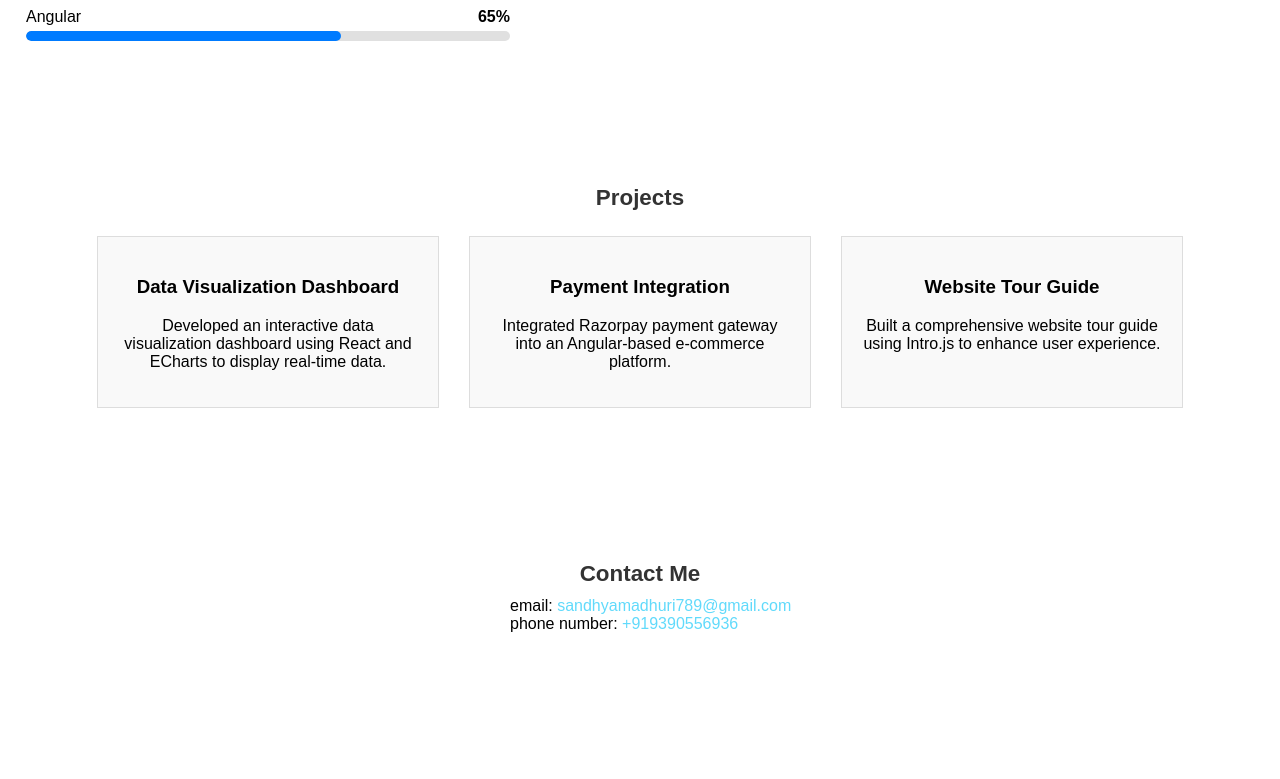
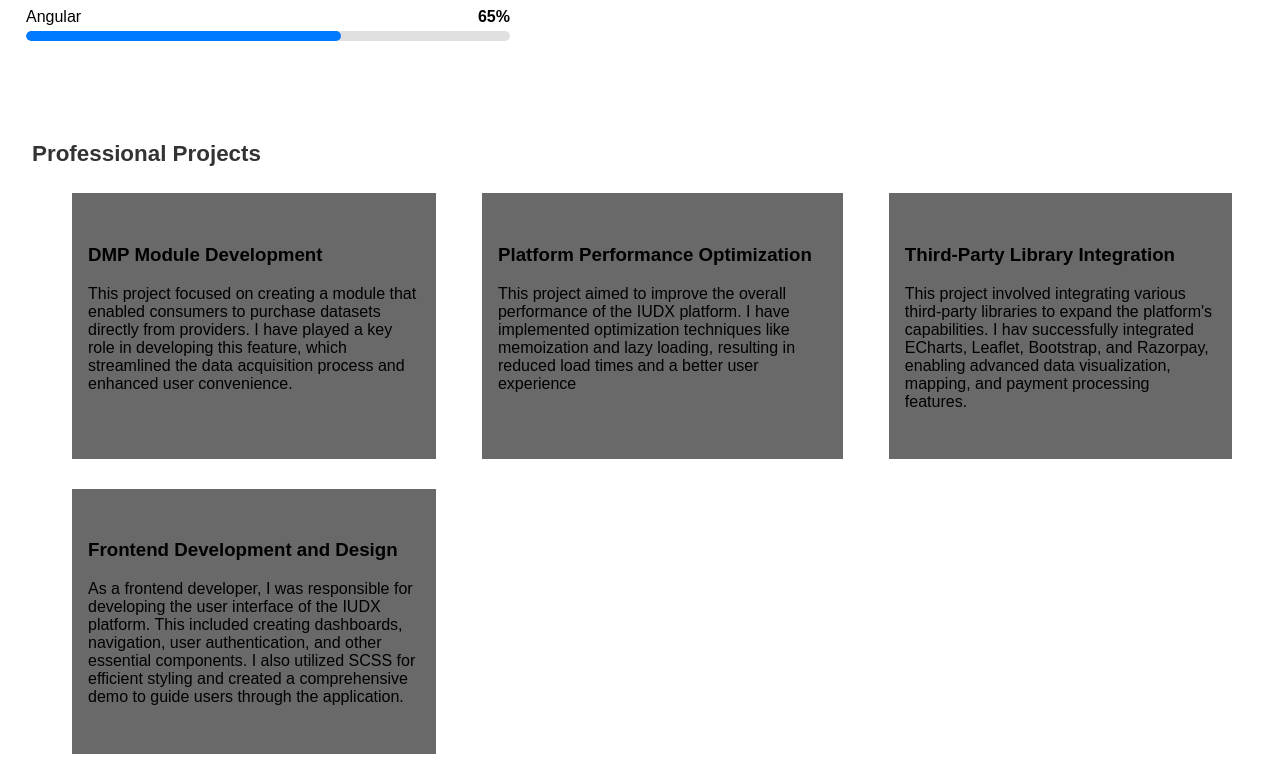
Before and after one commit to Sandhya-Madhuri/portfoilio, a React (Vite) app: page / in a window 1280 px wide. Shown: the part 1281-2060 px from the top of the page. Before the commit the page ends 1974 px from the top, so only its background shows below. Built offline with nearby package versions, Linux system fonts and the light colour scheme.

Commit message:
FIX: Projects Update

```diff
--- a/index.html
+++ b/index.html
@@ -2,7 +2,7 @@
 <html lang="en">
   <head>
     <meta charset="UTF-8" />
-    <link rel="icon" type="image/svg+xml" href="/vite.svg" />
+    <!-- <link rel="icon" type="image/svg+xml" href="/vite.svg" /> -->
     <meta name="viewport" content="width=device-width, initial-scale=1.0" />
     <title>Sandhya Madhuri</title>
   </head>
--- a/src/components/Header.jsx
+++ b/src/components/Header.jsx
@@ -34,22 +34,6 @@ function Header() {
               Projects
             </a>
           </li>
-          <li className="dropdown">
-            <a href="#dropdown">
-              Dropdown <span>&#x25BC;</span>
-            </a>
-            <ul className="dropdown-content">
-              <li>
-                <a href="#option1">Option 1</a>
-              </li>
-              <li>
-                <a href="#option2">Option 2</a>
-              </li>
-              <li>
-                <a href="#option3">Option 3</a>
-              </li>
-            </ul>
-          </li>
           <li>
             <a href="#contact">Contact</a>
           </li>
--- a/src/components/Projects.jsx
+++ b/src/components/Projects.jsx
@@ -1,45 +1,86 @@
 import React, { useContext } from "react";
 import { RefContext } from "./RefContext";
-
+import "./project.css";
 const Projects = () => {
   const { projectRef } = useContext(RefContext);
+  const academicProjects = [];
 
+  const professionalProjects = [
+    {
+      title: "DMP Module Development",
+      type: "professional",
+      description:
+        "This project focused on creating a module that enabled consumers to purchase datasets directly from providers. I have played a key role in developing this feature, which streamlined the data acquisition process and enhanced user convenience.",
+      // Add more details about the project here
+    },
+    {
+      title: "Platform Performance Optimization",
+      type: "professional",
+      description:
+        "This project aimed to improve the overall performance of the IUDX platform. I have implemented optimization techniques like memoization and lazy loading, resulting in reduced load times and a better user experience",
+    },
+    {
+      title: "Third-Party Library Integration",
+      type: "professional",
+      description:
+        "This project involved integrating various third-party libraries to expand the platform's capabilities. I hav successfully integrated ECharts, Leaflet, Bootstrap, and Razorpay, enabling advanced data visualization, mapping, and payment processing features.",
+    },
+    {
+      title: "Frontend Development and Design",
+      type: "professional",
+      description:
+        "As a frontend developer, I was responsible for developing the user interface of the IUDX platform. This included creating dashboards, navigation, user authentication, and other essential components. I also utilized SCSS for efficient styling and created a comprehensive demo to guide users through the application.",
+    },
+    // {
+    //   title: "Collaboration and Backend Integration",
+    //   type: "professional",
+    //   description:
+    //     "This project involved working closely with backend developers to ensure smooth data flow between the frontend and backend systems. You played a crucial role in optimizing the overall efficiency of the platform by fostering effective collaboration and addressing integration challenges.",
+    // },
+  ];
   const projects = [
     {
-      title: "Data Visualization Dashboard",
-      description:
-        "Developed an interactive data visualization dashboard using React and ECharts to display real-time data.",
-      link: "#",
+      title: "India Urban Data Exchange",
+      type: "professional",
+      description: "Developed a comprehensive data exchange platform...",
+      // Add more details about the project here
     },
     {
-      title: "Payment Integration",
+      title: "Power Usage Data Website",
+      type: "academic",
       description:
-        "Integrated Razorpay payment gateway into an Angular-based e-commerce platform.",
-      link: "#",
+        "Developed a web application to visualize power usage data...",
+      // Add more details about the project here
     },
-    {
-      title: "Website Tour Guide",
-      description:
-        "Built a comprehensive website tour guide using Intro.js to enhance user experience.",
-      link: "#",
-    },
+    // Add more projects as needed
   ];
 
   return (
-    <section id="projects" className="projects-section" ref={projectRef}>
-      <h2>Projects</h2>
-      <div className="project-list">
-        {projects.map((project, index) => (
-          <div key={index} className="project-item">
-            <h3>{project.title}</h3>
-            <p>{project.description}</p>
-            {/* <a href={project.link} target="_blank" rel="noopener noreferrer">
-              View Project
-            </a> */}
-          </div>
-        ))}
-      </div>
-    </section>
+    <div ref={projectRef} className="projects-container">
+      <h2>Professional Projects</h2>
+      <ul className="projects-list">
+        {professionalProjects
+          .filter((project) => project.type === "professional")
+          .map((project, index) => (
+            <li key={index}>
+              <h3>{project.title}</h3>
+              <p>{project.description}</p>
+            </li>
+          ))}
+      </ul>
+
+      {/* <h2>Academic Projects</h2>
+      <ul>
+        {projects
+          .filter((project) => project.type === "academic")
+          .map((project, index) => (
+            <li key={index}>
+              <h3>{project.title}</h3>
+              <p>{project.description}</p>
+            </li>
+          ))}
+      </ul> */}
+    </div>
   );
 };
 
--- /dev/null
+++ b/src/components/project.css
@@ -0,0 +1,18 @@
+.projects-container {
+  display: grid;
+  margin: 2rem;
+}
+ul.projects-list {
+  display: grid;
+  grid-template-columns: auto auto auto;
+  list-style: none;
+  /* column-gap: 50px; */
+  /* row-gap: 50px; */
+
+  gap: 30px;
+}
+ul.projects-list li {
+  background-color: dimgray;
+  margin-right: 1rem;
+  padding: 2rem 1rem;
+}
```
